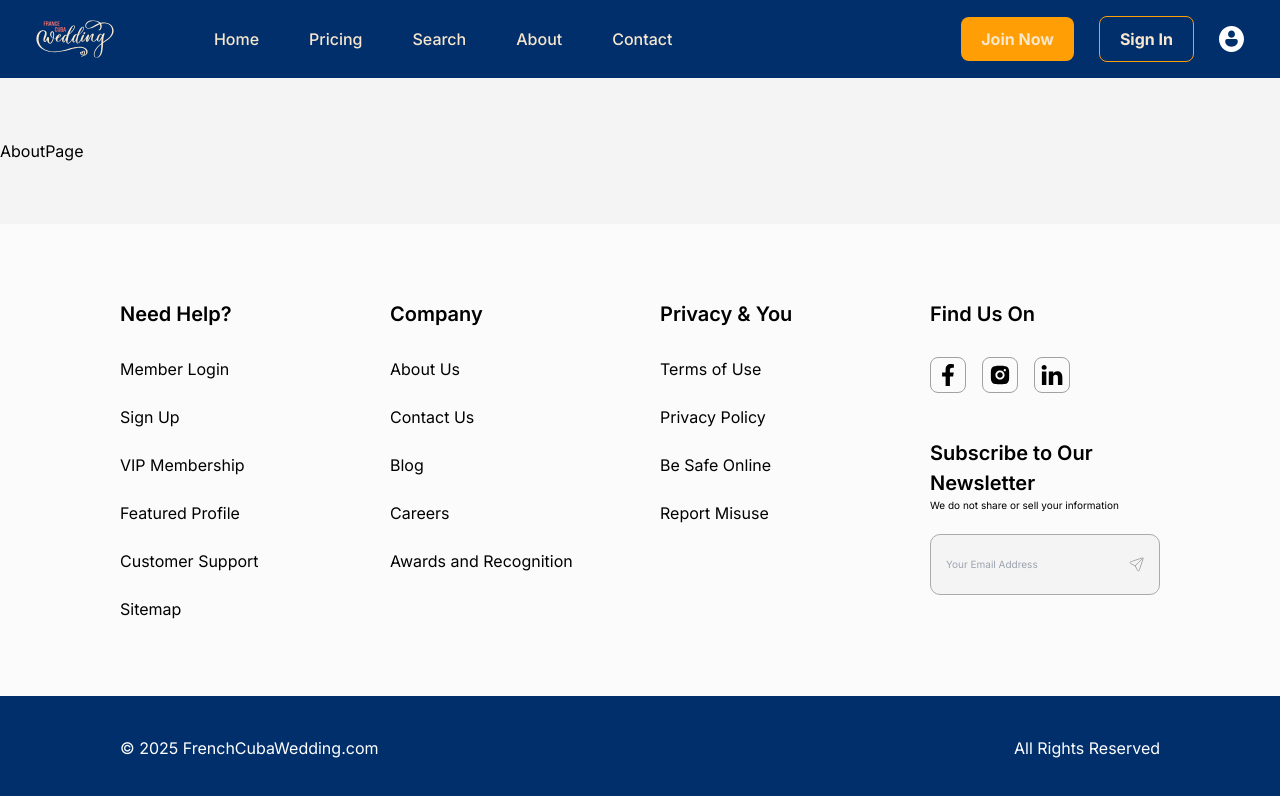
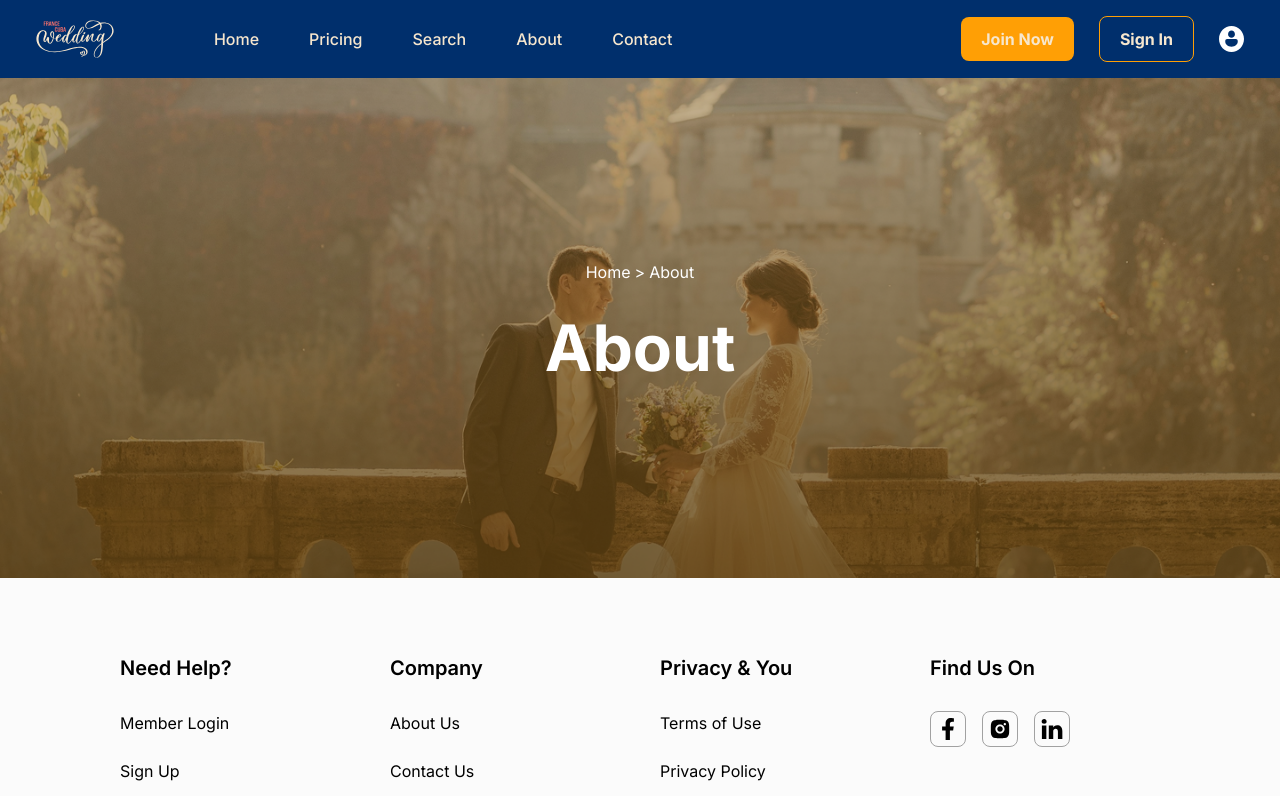
Before and after one commit to MahadiHasan2903/wedding-web-app, a Next.js app: page /about in a window 1280 px wide. Shown: the top 796 px of the page. Built offline with nearby package versions, Linux system fonts and the light colour scheme.

Commit message:
feat(about): added hero banner in about page

```diff
--- a/app/(application)/about/page.tsx
+++ b/app/(application)/about/page.tsx
@@ -1,7 +1,12 @@
 import React from "react";
+import { HeroBanner } from "@/lib/features/about";
 
 const AboutPage = () => {
-  return <div>AboutPage</div>;
+  return (
+    <div className="w-full bg-white flex flex-col justify-between">
+      <HeroBanner />
+    </div>
+  );
 };
 
 export default AboutPage;
--- a/app/(application)/page.tsx
+++ b/app/(application)/page.tsx
@@ -1,5 +1,4 @@
 import React from "react";
-import { Header, Footer } from "@/lib/components/layout";
 import {
   FAQ,
   Hero,
--- /dev/null
+++ b/lib/features/about/HeroBanner.tsx
@@ -0,0 +1,19 @@
+import React from "react";
+import Link from "next/link";
+
+const HeroBanner = () => {
+  return (
+    <div className="w-full h-[500px]">
+      <div className="w-full h-full bg-heroBanner bg-no-repeat bg-top bg-cover text-white">
+        <div className="w-full h-full flex flex-col items-center justify-center gap-[16px]">
+          <div className="flex items-center gap-1 text-[16px] font-normal">
+            <Link href="/">Home</Link> {">"} <span>About</span>
+          </div>
+          <h1 className="text-[64px] font-bold">About</h1>
+        </div>
+      </div>
+    </div>
+  );
+};
+
+export default HeroBanner;
--- /dev/null
+++ b/lib/features/about/index.ts
@@ -0,0 +1,3 @@
+import HeroBanner from "./HeroBanner";
+
+export { HeroBanner };
--- a/tailwind.config.ts
+++ b/tailwind.config.ts
@@ -25,6 +25,7 @@ const config: Config = {
       },
       backgroundImage: {
         landingHero: "url('/images/landing-page/epic-hero-background.png')",
+        heroBanner: "url('/images/about/hero-banner.png')",
         weddingCoupleScene:
           "url('/images/landing-page/wedding-couple-background.png')",
       },
```
Also changed, not shown: public/images/about/hero-banner.png (added).
